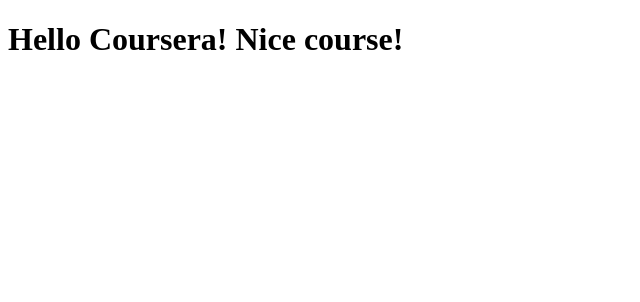
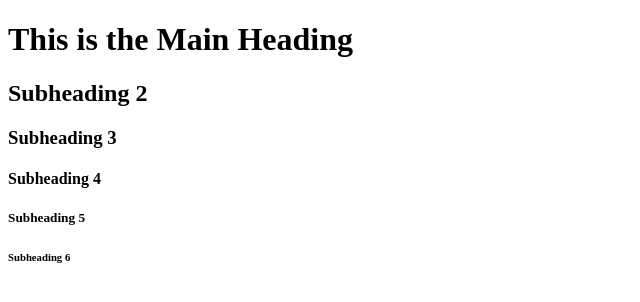
Before and after one commit to Abylay90/coursera-test, a plain HTML site: page site/index.html in a window 1280 px wide. Shown: the whole page, without its empty margins (0-640 px from the left). Drawn offline with Linux system fonts and the light colour scheme.

Commit message:
Update index.html

```diff
--- a/site/index.html
+++ b/site/index.html
@@ -1,9 +1,15 @@
-<!DOCTYPE html>
+<!doctype html>
 <html>
 <head>
-	<title>Hello Coursera!</title>
+  <meta charset="utf-8">
+  <title>Heading Elements</title>
 </head>
 <body>
-<h1>Hello Coursera! Nice course! </h1>
+  <h1>This is the Main Heading</h1>
+  <h2>Subheading 2</h2>
+  <h3>Subheading 3</h3>
+  <h4>Subheading 4</h4>
+  <h5>Subheading 5</h5>
+  <h6>Subheading 6</h6>
 </body>
 </html>
```
